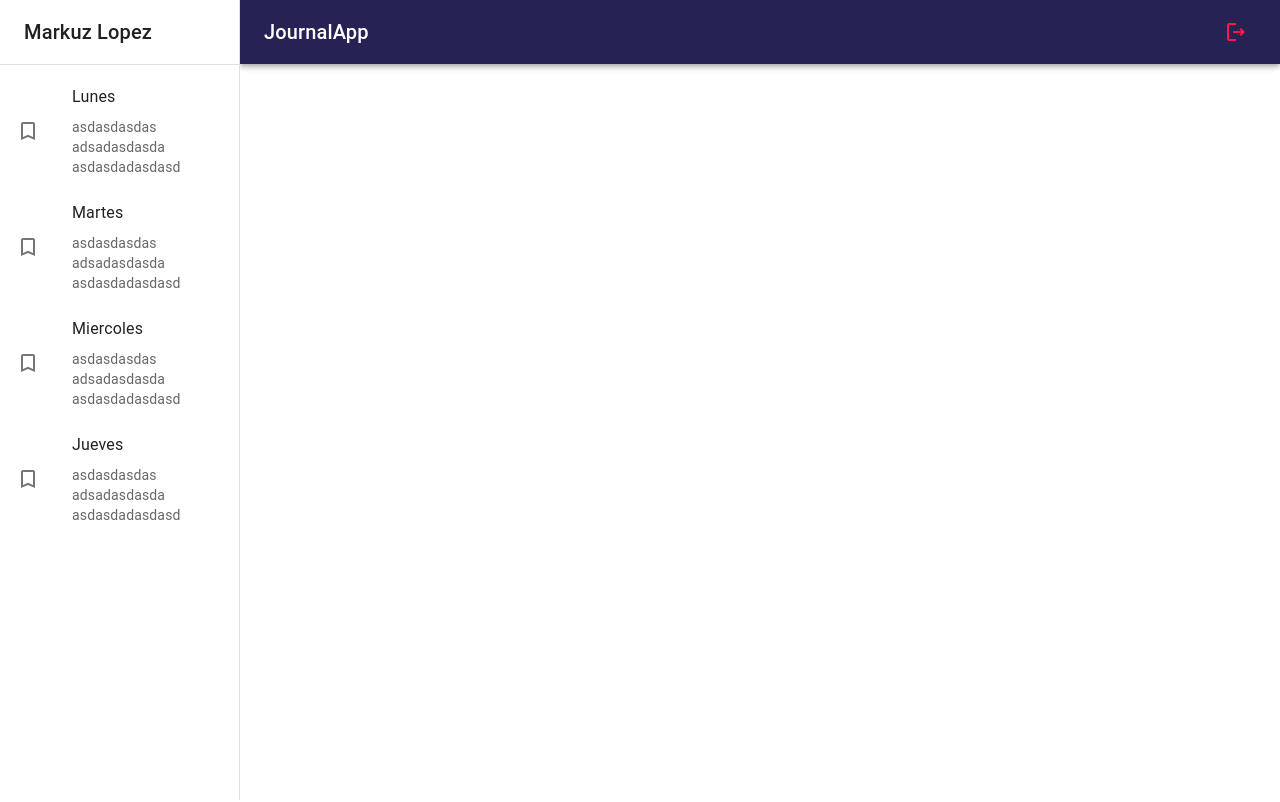
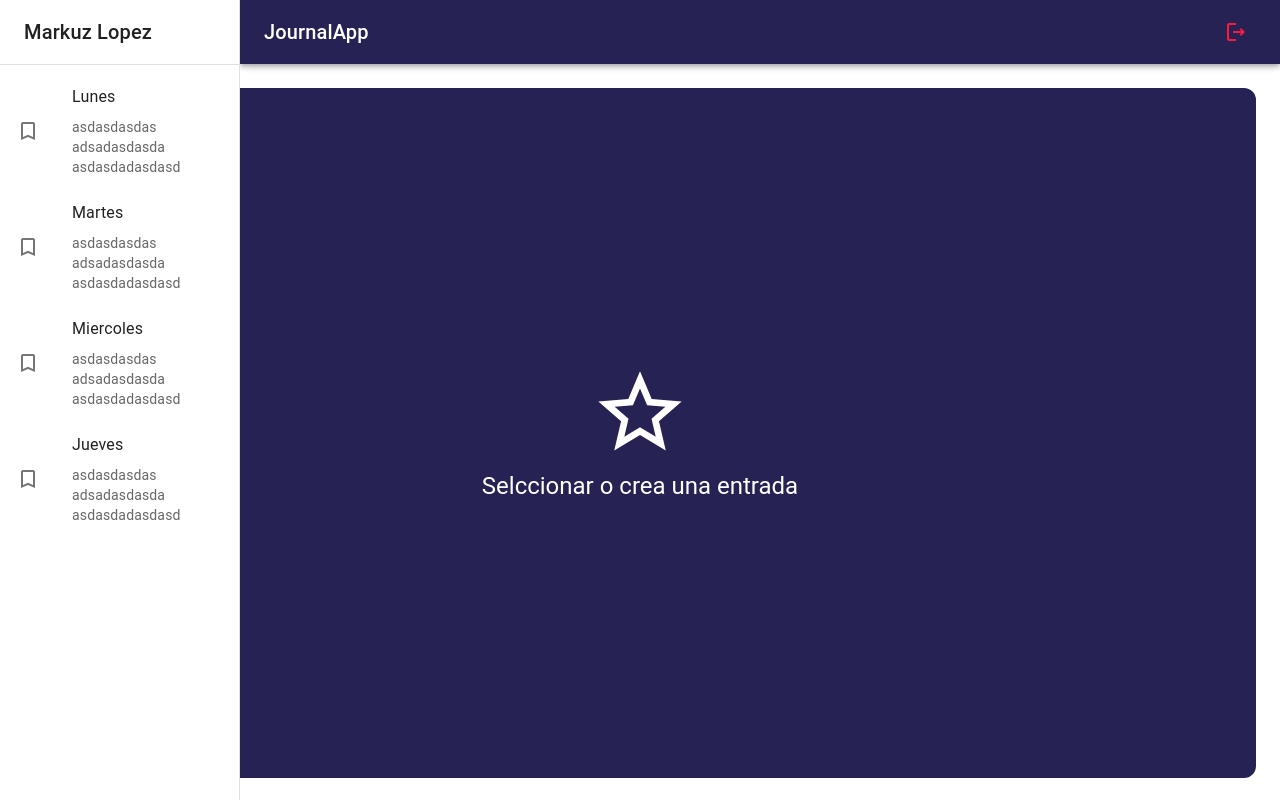
Before and after one commit to MarkuzLopez/journalWebAppFirebase, a React (Vite) app: page / in a window 1280 px wide. Built offline with nearby package versions, Linux system fonts and the light colour scheme.

Commit message:
feat: component nothinselected in toolbar.
modify journalLayout and page

```diff
--- a/src/journal/layout/JournalLayout.jsx
+++ b/src/journal/layout/JournalLayout.jsx
@@ -1,6 +1,7 @@
 import { Box, Toolbar } from '@mui/material'
 import React from 'react'
 import { Navbar,  SideBar } from '../components'
+import { JournalPage } from '../pages/JournalPage'
 
 const drawerWidth =  240
 
@@ -13,11 +14,12 @@
         {/* Sidebar */}
         <SideBar drawerWidth={ drawerWidth } />
         <Box
-            component="nav"
+            component="main"
             sx={{ flexGrow: 1, p: 3}}>
 
                 {/* Toolbar */}
                 <Toolbar />
+                {children}
         </Box>
     </Box>
   )
--- a/src/journal/pages/JournalPage.jsx
+++ b/src/journal/pages/JournalPage.jsx
@@ -1,13 +1,14 @@
 import { Typography } from '@mui/material'
 import React from 'react'
 import { JournalLayout } from '../layout/JournalLayout';
+import { NothingSelected } from '../view';
 
 
 
 export const JournalPage = () => {
   return (
    <JournalLayout>
-     <Typography> Irure eu sit non deserunt voluptate quis nulla </Typography>
+     <NothingSelected />
    </JournalLayout>
   )
 }
--- /dev/null
+++ b/src/journal/view/NothingSelected.jsx
@@ -0,0 +1,25 @@
+import { StarOutline } from '@mui/icons-material'
+import { Grid, Typography } from '@mui/material'
+import React from 'react'
+
+export const NothingSelected = () => {
+  return (
+    <Grid
+    container
+    spacing={0}
+    direction="column"
+    alignItems="center"
+    justifyContent="center"
+    sx={{ minHeight: 'calc(100vh - 110px)', backgroundColor: 'primary.main', borderRadius: 3}}
+
+    >
+        <Grid item xs={12} >
+            <StarOutline sx={{ fontSize: 100, color: 'white' }} />
+        </Grid>
+
+        <Grid item xs={12}>
+            <Typography color="white" variant='h5'>Selccionar o crea una entrada</Typography>
+        </Grid>
+    </Grid>
+  )
+}
--- /dev/null
+++ b/src/journal/view/index.js
@@ -0,0 +1 @@
+export * from './NothingSelected'
```
